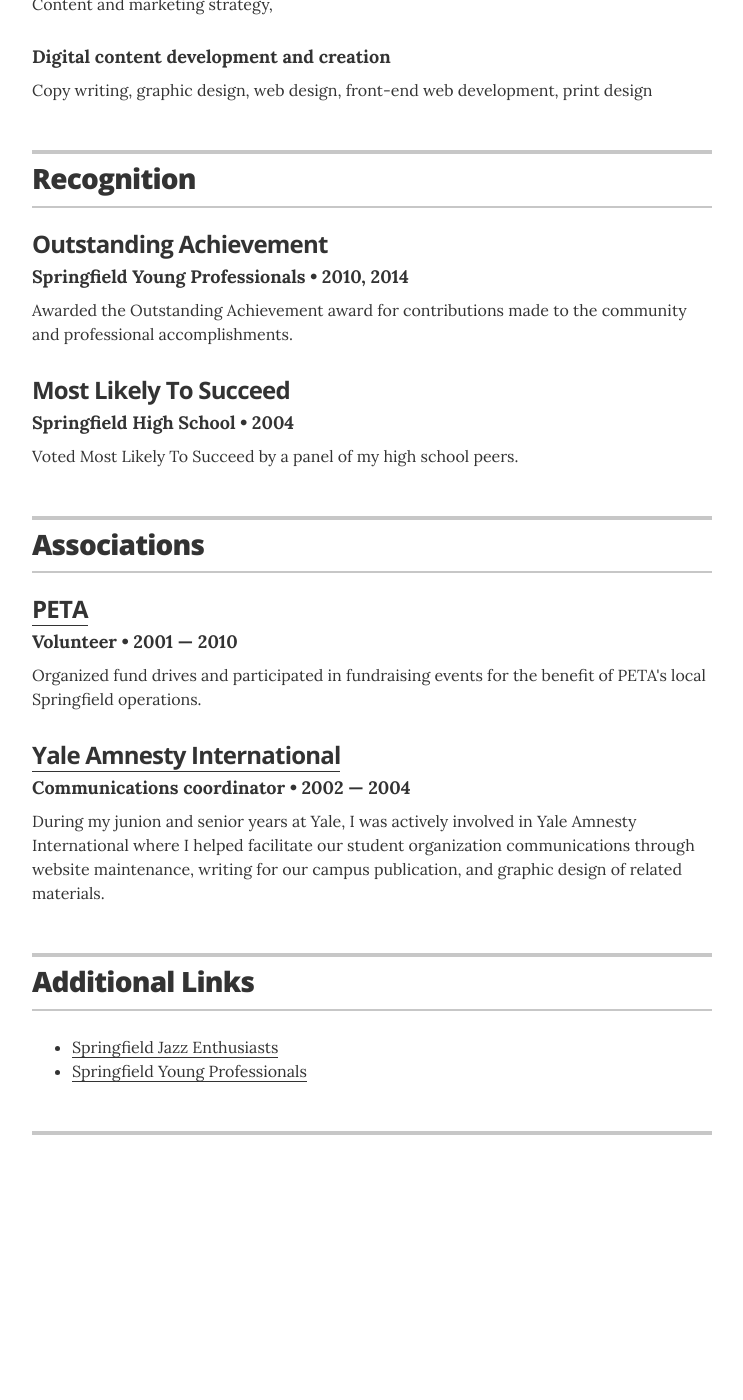
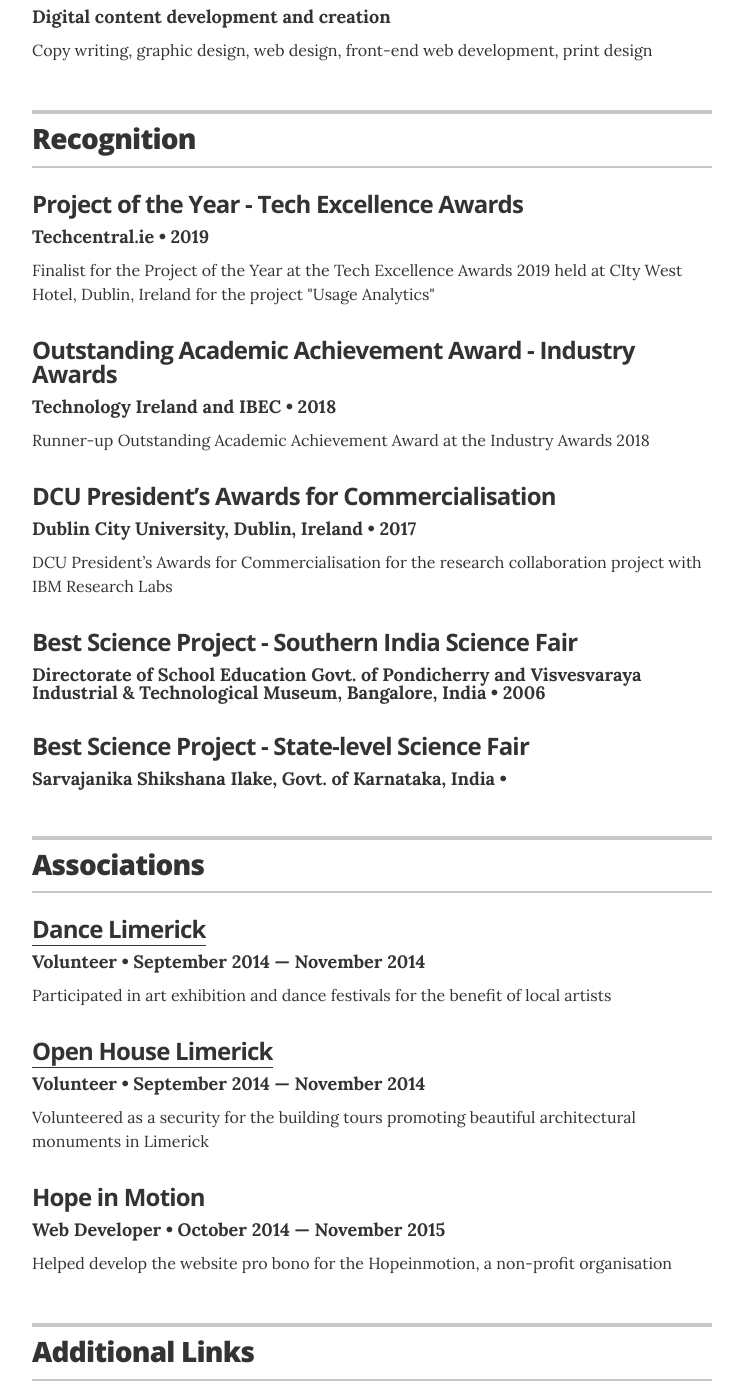
Before and after one commit to manoj-kesavulu/manoj-kesavulu.github.io, a Jekyll site: the page built from index.html, in a window 1280 px wide and 1400 px high, scrolled down 2445 px. Shown: the whole window, without its empty margins (268-1011 px from the left). Built offline with Jekyll 4.4.1, drawn with Linux system fonts in a browser that asks for light colours; before the commit the page ends 3652 px from its top, so only the background shows below that; some of the changed text lies outside the part shown.

Commit message:
my content update

```diff
--- a/_config.yml
+++ b/_config.yml
@@ -22,7 +22,7 @@
 resume_contact_telephone:       "+353894180169"
 resume_contact_address:         "19 Howth Junction Cottages, Kilbarrack, Dublin 5 • D05YF44"
 
-resume_header_contact_info:     "19 Howth Junction Cottages, Kilbarrack, Dublin 5 • D05YF44 • manojpratnas@gmail.com"
+resume_header_contact_info:     "19 Howth Junction Cottages, Kilbarrack, Dublin 5, D05YF44 • manojpratnas@gmail.com"
 display_header_contact_info:    "true"
 
 resume_header_intro: "<p>Hi, my name is Manoj and I'm a highly energetic and confident, coding enthusiast always eager to learn new technologies with a master’s degree in Information and Network Security from University of Limerick and pursuing Doctor of Philosophy (PhD) in Usage Analytics for Cloud Applications at Dublin City University.</p>
@@ -55,8 +55,8 @@
   # resume_facebook_url:          "insert Facebook URL here"
   resume_linkedin_url:          "https://www.linkedin.com/in/manoj-kesavulu"
   # resume_instagram_url:         "insert your Instagram URL here"
-  resume_website_url:           "http://joelglovier.com"
-  resume_medium_url:            "https://medium.com/@jglovier"
+  resume_website_url:           "https://lero.ie/people/manoj-kesavulu"
+  # resume_medium_url:            "https://medium.com/@jglovier"
 resume_print_social_links:      true
 
 # Design settings
--- a/_data/associations.yml
+++ b/_data/associations.yml
@@ -1,15 +1,21 @@
 # Associations
 # comment out the urls if you do not wish to display them
 
-- organization: PETA
+- organization: Dance Limerick
   role: Volunteer
-  year: 2001 &mdash; 2010
-  url: https://www.peta.org/
-  summary: Organized fund drives and participated in fundraising events for the benefit of PETA's local Springfield operations.
+  year: September 2014 &mdash; November 2014
+  url: https://dancelimerick.ie/
+  summary: Participated in art exhibition and dance festivals for the benefit of local artists
 
 
-- organization: Yale Amnesty International
-  role: Communications coordinator
-  year: 2002 &mdash; 2004
-  url: http://campuspress.yale.edu/amnesty/
-  summary: During my junion and senior years at Yale, I was actively involved in Yale Amnesty International where I helped facilitate our student organization communications through website maintenance, writing for our campus publication, and graphic design of related materials.
+- organization: Open House Limerick
+  role: Volunteer
+  year: September 2014 &mdash; November 2014
+  url: https://www.openhouselimerick.ie/
+  summary: Volunteered as a security for the building tours promoting beautiful architectural monuments in Limerick
+
+- organization: Hope in Motion
+  role: Web Developer
+  year: October 2014 &mdash; November 2015
+  #url: https://www.hopeinmotion.ie
+  summary: Helped develop the website pro bono for the Hopeinmotion, a non-profit organisation
--- a/_data/education.yml
+++ b/_data/education.yml
@@ -1,10 +1,10 @@
 # Degree
-- degree: Bachelor of Arts, Human Rights
-  uni: Yale University
-  year: 2004 &mdash; 2008
-  awards:
-    - award: Summa Cumme Laude graduate
-  summary: If you had any meaningful roles at college, feel free to write about them here
+- degree: Doctor of Philosophy (PhD)
+  uni: Dublin City University
+  year: 2016 &mdash; Present
+  #awards:
+  #  - award: Summa Cumme Laude graduate
+  summary: "Phd Dissertation - Usage ANalytics: Understanding Usage Behavior of the Software Users"
 
 - degree: High School Diploma
   uni: Springfield High School
--- a/_data/recognitions.yml
+++ b/_data/recognitions.yml
@@ -1,10 +1,23 @@
 # Recognitions
-- award: Outstanding Achievement
-  organization: Springfield Young Professionals
-  year: 2010, 2014
-  summary: Awarded the Outstanding Achievement award for contributions made to the community and professional accomplishments.
+- award: Project of the Year - Tech Excellence Awards
+  organization: Techcentral.ie
+  year: 2019
+  summary: Finalist for the Project of the Year at the Tech Excellence Awards 2019 held at CIty West Hotel, Dublin, Ireland for the project "Usage Analytics"
 
-- award: Most Likely To Succeed
-  organization: Springfield High School
-  year: 2004
-  summary: Voted Most Likely To Succeed by a panel of my high school peers.
+- award: Outstanding Academic Achievement Award - Industry Awards
+  organization: Technology Ireland and IBEC
+  year: 2018
+  summary: Runner-up Outstanding Academic Achievement Award at the Industry Awards 2018
+
+- award: DCU President’s Awards for Commercialisation
+  organization: Dublin City University, Dublin, Ireland
+  year: 2017
+  summary: DCU President’s Awards for Commercialisation for the research collaboration project with IBM Research Labs
+
+- award: Best Science Project - Southern India Science Fair
+  organization: Directorate of School Education Govt. of Pondicherry and Visvesvaraya Industrial & Technological Museum, Bangalore, India
+  year: 2006
+
+- award: Best Science Project - State-level Science Fair
+  organization: Sarvajanika Shikshana Ilake, Govt. of Karnataka, India
+  Year: 2006
```
Also changed, not shown: 2 other files.
